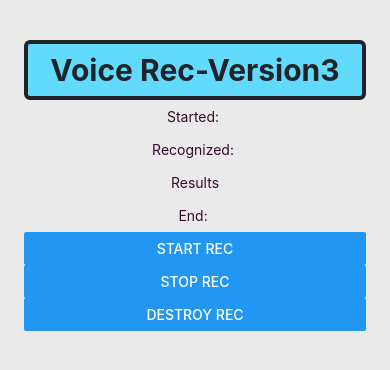
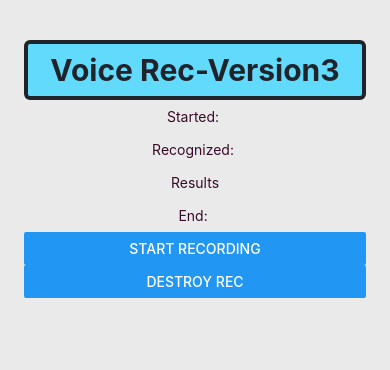
Before and after one commit to filmverse/VoiceRecording, a React Native app in the folder VoiceRec3/: screen / in a window 390 px wide. Shown: the top 370 px of the page. Built offline with nearby package versions, Linux system fonts and the light colour scheme.

Commit message:
finishing up

```diff
--- a/VoiceRec3/App.tsx
+++ b/VoiceRec3/App.tsx
@@ -5,16 +5,17 @@ import Voice, {
   SpeechRecognizedEvent,
   SpeechResultsEvent,
 } from '@react-native-voice/voice';
+import axios from 'axios';
 
 const App = () => {
-  const [recognized, setRecognized] = useState('');
+  const [recognized, setRecognized] = useState([]);
   const [end, setEnd] = useState('');
   const [started, setStarted] = useState('');
   const [results, setResults] = useState([]);
+  const [recording, setRecording] = useState(false);
 
   useEffect(() => {
     Voice.onSpeechStart = onSpeechStart;
-    Voice.onSpeechRecognized = onSpeechRecognized;
     Voice.onSpeechEnd = onSpeechEnd;
     Voice.onSpeechResults = onSpeechResults;
 
@@ -26,20 +27,23 @@ const App = () => {
   const onSpeechStart = (e: any) => {
     console.log('onSpeechStart: ', e);
     setStarted('√');
-  };
-
-  const onSpeechRecognized = (e: SpeechRecognizedEvent) => {
-    console.log('onSpeechRecognized: ', e);
-    setRecognized('√');
+    setRecording(true);
   };
 
   const onSpeechEnd = (e: any) => {
     console.log('onSpeechEnd: ', e);
     setEnd('√');
+    setRecording(false);
   };
 
   const onSpeechResults = (e: SpeechResultsEvent) => {
     console.log('onSpeechResults: ', e);
+    axios.get(`https://api.datamuse.com/words?sl=${e.value}`).then(
+      response => {
+        setRecognized(response.data.slice(0, 3).map(item => item.word));
+        console.log(response.data.slice(0, 3).map(item => item.word));
+      }
+    );
     setResults(e.value);
   };
 
@@ -71,7 +75,7 @@ const App = () => {
   };
 
   const _clearState = () => {
-    setRecognized('');
+    setRecognized([]);
     setEnd('');
     setStarted('');
     setResults([]);
@@ -91,8 +95,10 @@ const App = () => {
         );
       })}
       <Text style={styles.title1}>{`End: ${end}`}</Text>
-      <Button title="Start Rec" onPress={_startRecognizing} />
-      <Button title="Stop Rec" onPress={_stopRecognizing} />
+      <Button
+        title={recording ? 'Stop Recording' : 'Start Recording'}
+        onPress={recording ? _stopRecognizing : _startRecognizing}
+      />
       <Button title="Destroy Rec" onPress={_destroyRecognizer} />
     </View>
   );
--- a/VoiceRec3/package.json
+++ b/VoiceRec3/package.json
@@ -11,6 +11,7 @@
   },
   "dependencies": {
     "@react-native-voice/voice": "^3.2.4",
+    "axios": "^1.4.0",
     "react": "18.2.0",
     "react-native": "0.72.3"
   },
```
Also changed, not shown: 1 other file (tests, documents, lock files or other folders).
